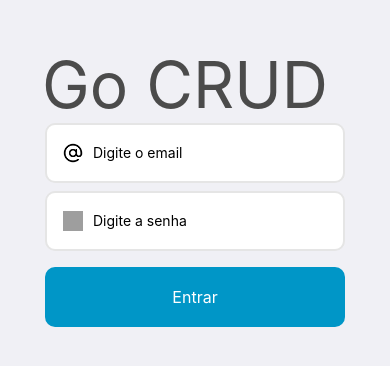
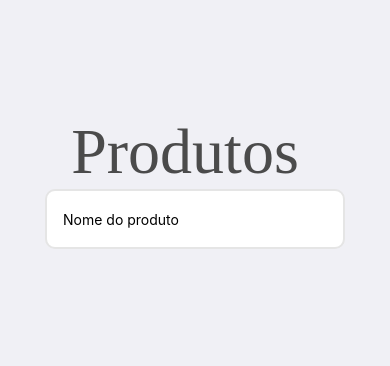
Before and after one commit to naruto112/projeto-senac-mobile, a React Native app: screen / in a window 390 px wide. Shown: the part 216-582 px from the top of the page. Built offline with nearby package versions, Linux system fonts and the light colour scheme; grey boxes are pictures that could not be loaded.

Commit message:
Produtos

```diff
--- a/App.js
+++ b/App.js
@@ -1,11 +1,12 @@
 import { StatusBar } from "expo-status-bar";
 import { StyleSheet, Text, View } from "react-native";
 import Login from "./src/pages/Auth";
+import Products from "./src/pages/Products";
 
 export default function App() {
   return (
     <View style={styles.container}>
-      <Login />
+      <Products />
     </View>
   );
 }
--- a/src/components/Input/index.js
+++ b/src/components/Input/index.js
@@ -1,5 +1,5 @@
 import React from "react";
-import { TextInput, Image } from "react-native";
+import { TextInput, Image, Text } from "react-native";
 import { Container } from "./styles";
 
 const InputText = (props) => {
--- a/src/pages/Auth/index.js
+++ b/src/pages/Auth/index.js
@@ -1,5 +1,5 @@
 import React from "react";
-import { View } from "react-native";
+import { View, Text } from "react-native";
 
 import { Container, ViewTitle, Title, Button, ButtonText } from "./styles";
 
@@ -8,8 +8,18 @@ import Lock from "../../../assets/icons/lock.png";
 
 import InputText from "../../components/Input";
 
+import { useFonts } from 'expo-font';
+
 const Auth = () => {
   const [text, setText] = React.useState("");
+
+  const [fontsLoaded] = useFonts({
+     'RobotoCondensed-Bold': require('../../../assets/fonts/RobotoCondensed-Bold.ttf'),
+  });
+
+  if (!fontsLoaded) {
+    return null;
+  }
 
   return (
     <View>
--- a/src/pages/Auth/styles.js
+++ b/src/pages/Auth/styles.js
@@ -22,7 +22,7 @@ export const Title = styled.Text`
   margin-right: 20px;
   font-size: 64px;
   color: #4b4b4b;
-  /* font-family: "RobotoCondensed-Bold"; */
+  font-family: "RobotoCondensed-Bold";
 `;
 
 export const Button = styled(RectButton)`
@@ -41,6 +41,6 @@ export const ButtonText = styled.Text`
   justify-content: center;
   text-align: center;
   color: #fff;
-  /* font-family: "RobotoCondensed-Bold"; */
+  font-family: "RobotoCondensed-Bold";
   font-size: 16px;
 `;
--- /dev/null
+++ b/src/pages/Products/index.js
@@ -0,0 +1,28 @@
+import React from "react";
+import { View, Text } from "react-native";
+
+import { Container, ViewTitle, Title, Button, ButtonText } from "../Auth/styles";
+
+import Email from "../../../assets/icons/at-sign.png";
+import Lock from "../../../assets/icons/lock.png";
+
+import InputText from "../../components/Input";
+
+import { useFonts } from 'expo-font';
+
+const Products = () => {
+  const [text, setText] = React.useState("");
+
+  return (
+    <View>
+      <Container>
+        <ViewTitle>
+          <Title>Produtos</Title>
+          <InputText name="Nome do produto"/>
+        </ViewTitle>
+      </Container>
+    </View>
+  );
+};
+
+export default Products;
```
Also changed, not shown: 2 other files (tests, documents, lock files or other folders).
